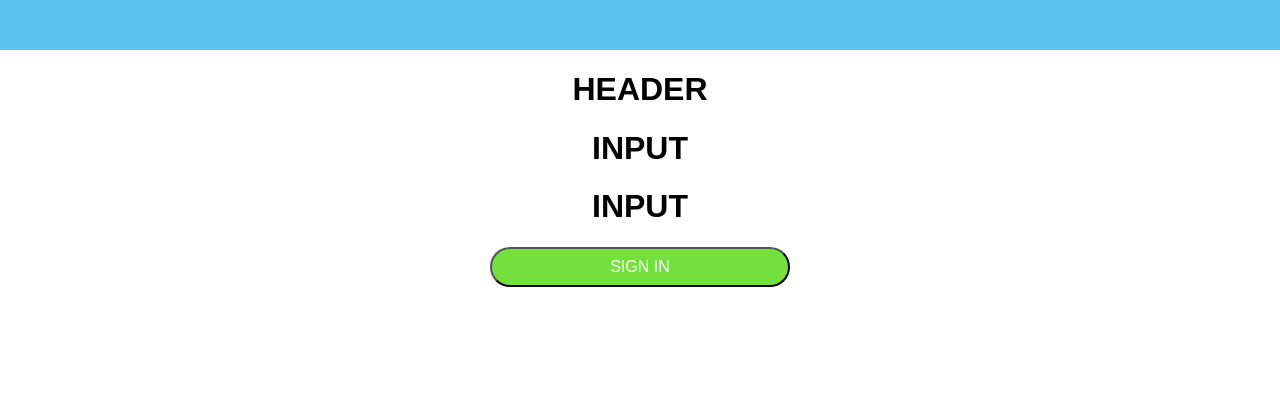
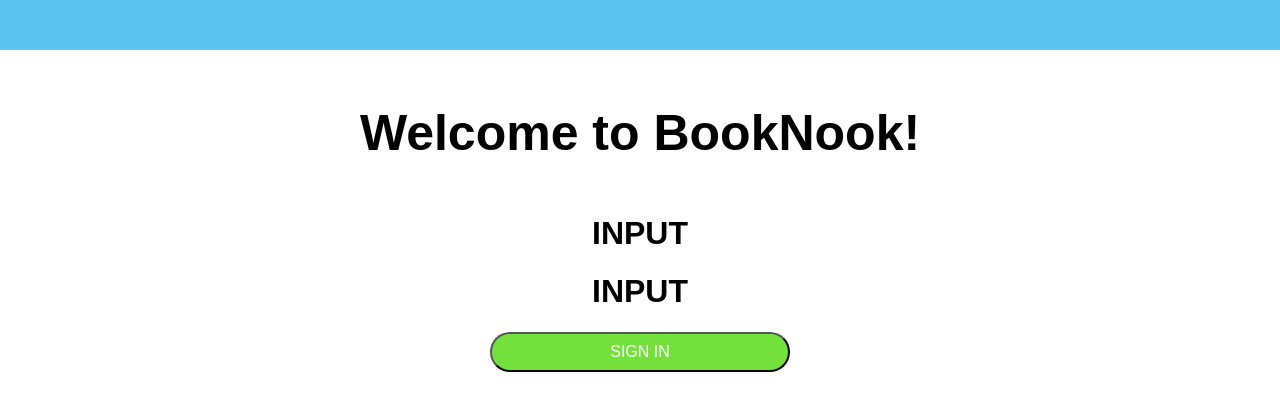
Before and after one commit to emilymorgado/StudentManager, a React (Create React App) app: page / in a window 1280 px wide. Shown: the top 410 px of the page. Built offline with nearby package versions, Linux system fonts and the light colour scheme.

Commit message:
Create Header component with hard coded message

```diff
--- a/src/components/common/Header.js
+++ b/src/components/common/Header.js
@@ -3,9 +3,18 @@ import React from 'react';
 const Header = () => {
   return (
     <div>
-      <h1>HEADER</h1>
+      <h1 style={styles.headerStyle}>
+        Welcome to BookNook!
+      </h1>
     </div>
   );
 }
 
+const styles = {
+  headerStyle: {
+    padding: '20px',
+    fontSize: 50
+  }
+}
+
 export { Header };
```
